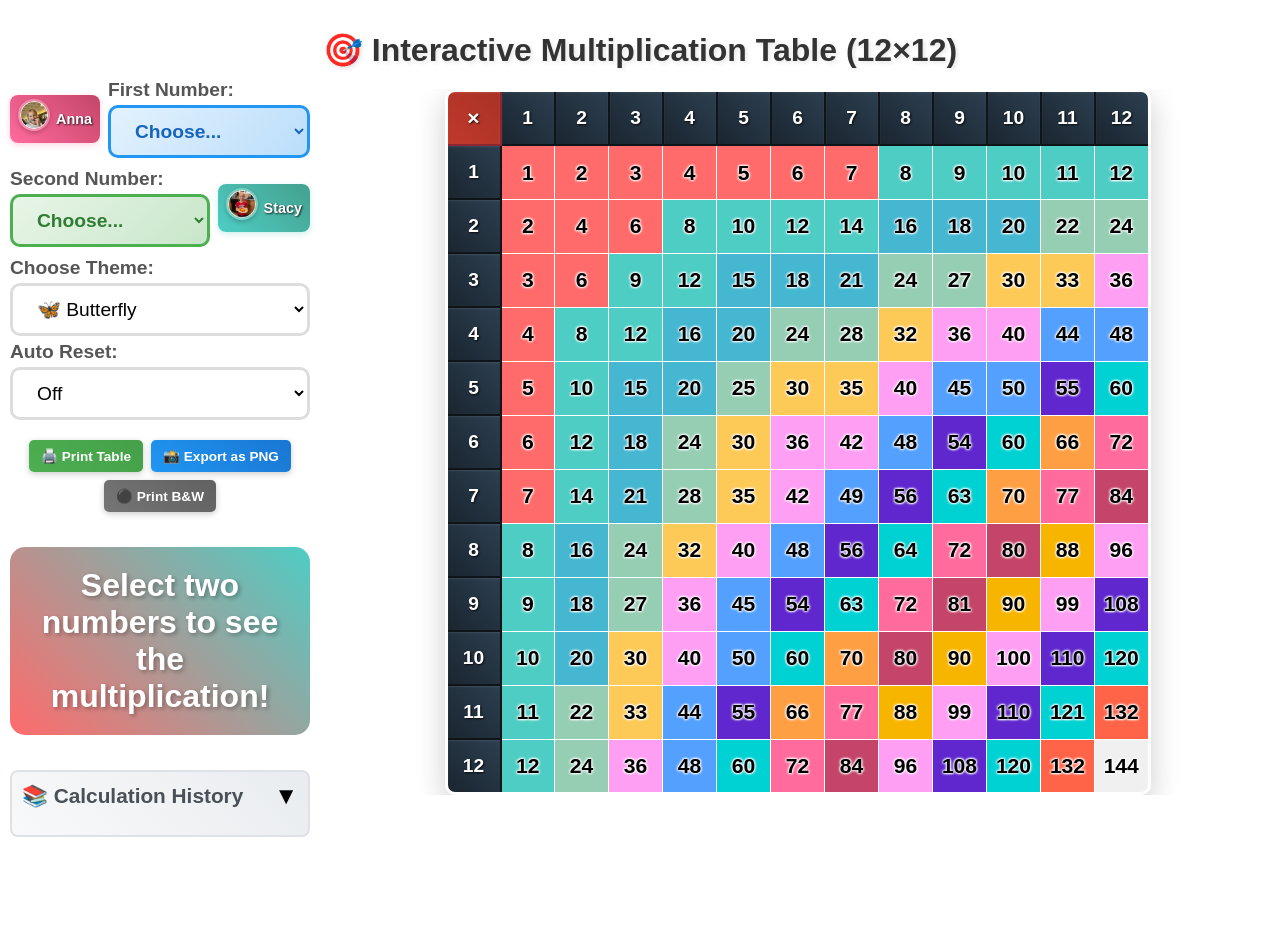
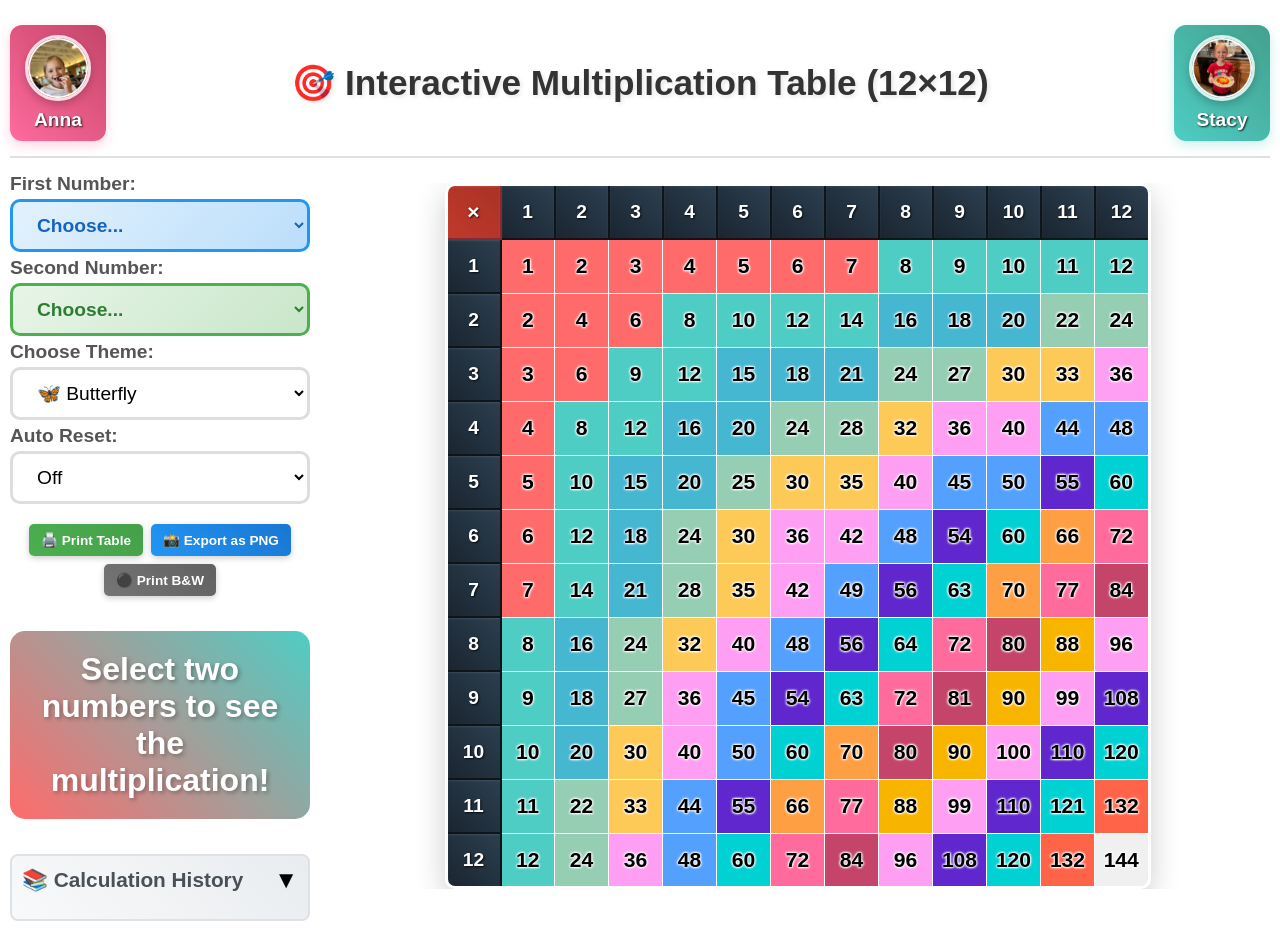
Before and after one commit to stl-tech-handyman/anna-stacy-interactive-multiplication-table, a plain HTML site: page multiplication-table.html in a window 1280 px wide. Before the commit the page ends 863 px from the top, so only its background shows below. Drawn offline with nearby package versions, Linux system fonts and the light colour scheme.

Commit message:
Move Anna and Stacy images to prominent header section with larger, more visible photos

```diff
--- a/multiplication-table.html
+++ b/multiplication-table.html
@@ -41,11 +41,61 @@
             display: block;
         }
 
+        .header-section {
+            display: flex;
+            align-items: center;
+            justify-content: space-between;
+            margin-bottom: 15px;
+            padding: 15px 0;
+            border-bottom: 2px solid #e0e0e0;
+        }
+
+        .anna-header, .stacy-header {
+            display: flex;
+            flex-direction: column;
+            align-items: center;
+            gap: 8px;
+            padding: 10px 15px;
+            border-radius: 12px;
+            transition: all 0.3s ease;
+        }
+
+        .anna-header {
+            background: linear-gradient(45deg, #ff6b9d, #c44569);
+            box-shadow: 0 4px 12px rgba(255, 107, 157, 0.3);
+        }
+
+        .stacy-header {
+            background: linear-gradient(45deg, #4ecdc4, #44a08d);
+            box-shadow: 0 4px 12px rgba(78, 205, 196, 0.3);
+        }
+
+        .anna-header:hover, .stacy-header:hover {
+            transform: translateY(-2px);
+            box-shadow: 0 6px 20px rgba(0, 0, 0, 0.2);
+        }
+
+        .header-photo {
+            width: 60px;
+            height: 60px;
+            border-radius: 50%;
+            object-fit: cover;
+            border: 3px solid rgba(255, 255, 255, 0.8);
+            box-shadow: 0 4px 8px rgba(0, 0, 0, 0.2);
+        }
+
+        .header-name {
+            color: white;
+            font-weight: 800;
+            font-size: 1.2em;
+            text-shadow: 1px 1px 2px rgba(0,0,0,0.8);
+        }
+
         h1 {
             text-align: center;
             color: #333;
-            margin-bottom: 10px;
-            font-size: 2em;
+            margin: 0;
+            font-size: 2.2em;
             text-shadow: 2px 2px 4px rgba(0,0,0,0.1);
         }
 
@@ -56,23 +106,6 @@
             margin-bottom: 5px;
         }
 
-        .control-row {
-            display: flex;
-            align-items: center;
-            gap: 8px;
-            margin-bottom: 5px;
-        }
-
-        .control-row .control-group {
-            flex: 1;
-            margin-bottom: 0;
-        }
-
-        .control-row .anna-placeholder-control,
-        .control-row .stacy-placeholder-control {
-            flex: 0 0 auto;
-            margin-bottom: 0;
-        }
 
         .control-group {
             display: flex;
@@ -295,67 +328,6 @@
             box-shadow: inset 0 1px 2px rgba(255,255,255,0.1), 0 1px 2px rgba(0,0,0,0.2) !important;
         }
 
-        .anna-placeholder-control {
-            display: flex;
-            flex-direction: row;
-            align-items: center;
-            justify-content: center;
-            gap: 6px;
-            padding: 4px 8px;
-            background: linear-gradient(45deg, #ff6b9d, #c44569);
-            border-radius: 8px;
-            box-shadow: 0 2px 6px rgba(255, 107, 157, 0.3);
-            transition: all 0.3s ease;
-        }
-
-        .anna-placeholder-control:hover {
-            transform: translateY(-2px);
-            box-shadow: 0 8px 25px rgba(255, 107, 157, 0.4);
-        }
-
-        .stacy-placeholder-control {
-            display: flex;
-            flex-direction: row;
-            align-items: center;
-            justify-content: center;
-            gap: 6px;
-            padding: 4px 8px;
-            background: linear-gradient(45deg, #4ecdc4, #44a08d);
-            border-radius: 8px;
-            box-shadow: 0 2px 6px rgba(78, 205, 196, 0.3);
-            transition: all 0.3s ease;
-        }
-
-        .stacy-placeholder-control:hover {
-            transform: translateY(-2px);
-            box-shadow: 0 8px 25px rgba(78, 205, 196, 0.4);
-        }
-
-        .placeholder-img {
-            font-size: 2em;
-            text-shadow: 2px 2px 4px rgba(0,0,0,0.3);
-        }
-
-        .placeholder-photo {
-            width: 28px;
-            height: 28px;
-            border-radius: 50%;
-            object-fit: cover;
-            border: 2px solid rgba(255, 255, 255, 0.3);
-            box-shadow: 0 2px 4px rgba(0, 0, 0, 0.2);
-        }
-
-        .placeholder-emoji {
-            font-size: 2em;
-            text-shadow: 2px 2px 4px rgba(0,0,0,0.3);
-        }
-
-        .placeholder-name {
-            color: white;
-            font-weight: 800;
-            font-size: 0.9em;
-            text-shadow: 1px 1px 2px rgba(0,0,0,0.8);
-        }
 
         .history-section {
             margin-top: 10px;
@@ -739,6 +711,30 @@
                 padding: 8px;
             }
 
+            .header-section {
+                flex-direction: column;
+                gap: 15px;
+                text-align: center;
+            }
+
+            .anna-header, .stacy-header {
+                flex-direction: row;
+                gap: 12px;
+            }
+
+            .header-photo {
+                width: 50px;
+                height: 50px;
+            }
+
+            .header-name {
+                font-size: 1.1em;
+            }
+
+            h1 {
+                font-size: 1.8em;
+            }
+
             .two-column-layout {
                 flex-direction: column;
                 gap: 10px;
@@ -800,43 +796,33 @@
 </head>
 <body>
     <div class="container">
+        <div class="header-section">
+            <div class="anna-header">
+                <img src="anna.png" alt="Anna" class="header-photo">
+                <span class="header-name">Anna</span>
+            </div>
             <h1>🎯 Interactive Multiplication Table (12×12)</h1>
+            <div class="stacy-header">
+                <img src="stacy.png" alt="Stacy" class="header-photo">
+                <span class="header-name">Stacy</span>
+            </div>
+        </div>
 
         <div class="two-column-layout">
             <div class="left-column">
                 <div class="controls">
-                    <div class="control-row">
-                        <div class="anna-placeholder-control">
-                            <div class="placeholder-img">
-                                <img src="anna.png" alt="Anna" class="placeholder-photo" onerror="this.style.display='none'; this.nextElementSibling.style.display='block';">
-                                <span class="placeholder-emoji" style="display:none;">👧</span>
-                            </div>
-                            <div class="placeholder-name">Anna</div>
-                        </div>
-
                     <div class="control-group" data-tooltip="Select the first number to multiply">
                         <label for="first-number">First Number:</label>
                         <select id="first-number">
                             <option value="">Choose...</option>
                         </select>
                     </div>
-                    </div>
-
-                    <div class="control-row">
+
                     <div class="control-group" data-tooltip="Select the second number to multiply">
                         <label for="second-number">Second Number:</label>
                         <select id="second-number">
                             <option value="">Choose...</option>
                         </select>
-                        </div>
-
-                        <div class="stacy-placeholder-control">
-                            <div class="placeholder-img">
-                                <img src="stacy.png" alt="Stacy" class="placeholder-photo" onerror="this.style.display='none'; this.nextElementSibling.style.display='block';">
-                                <span class="placeholder-emoji" style="display:none;">👧</span>
-                            </div>
-                            <div class="placeholder-name">Stacy</div>
-                        </div>
                     </div>
 
                 <div class="control-group" data-tooltip="Choose your favorite theme!">
```
Lines whose indentation alone changed are shown as unchanged.
